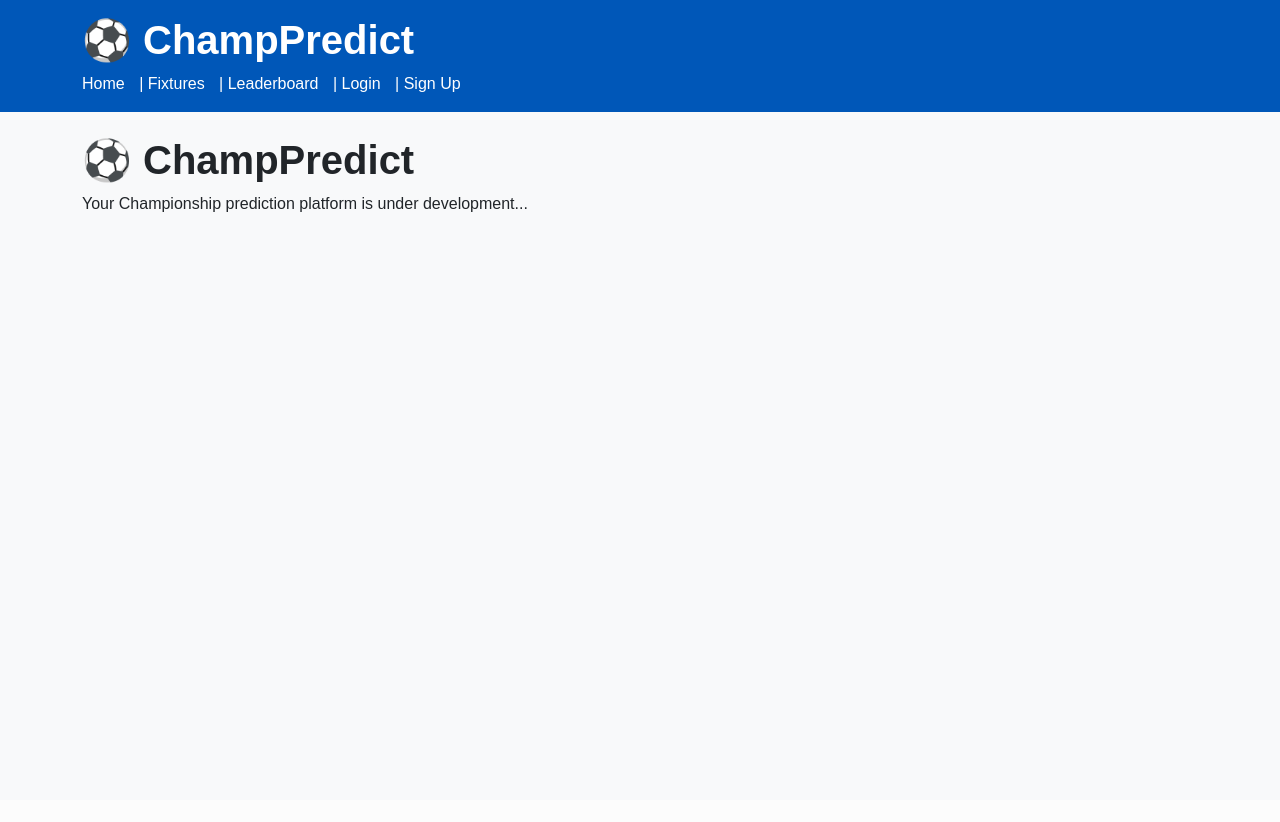
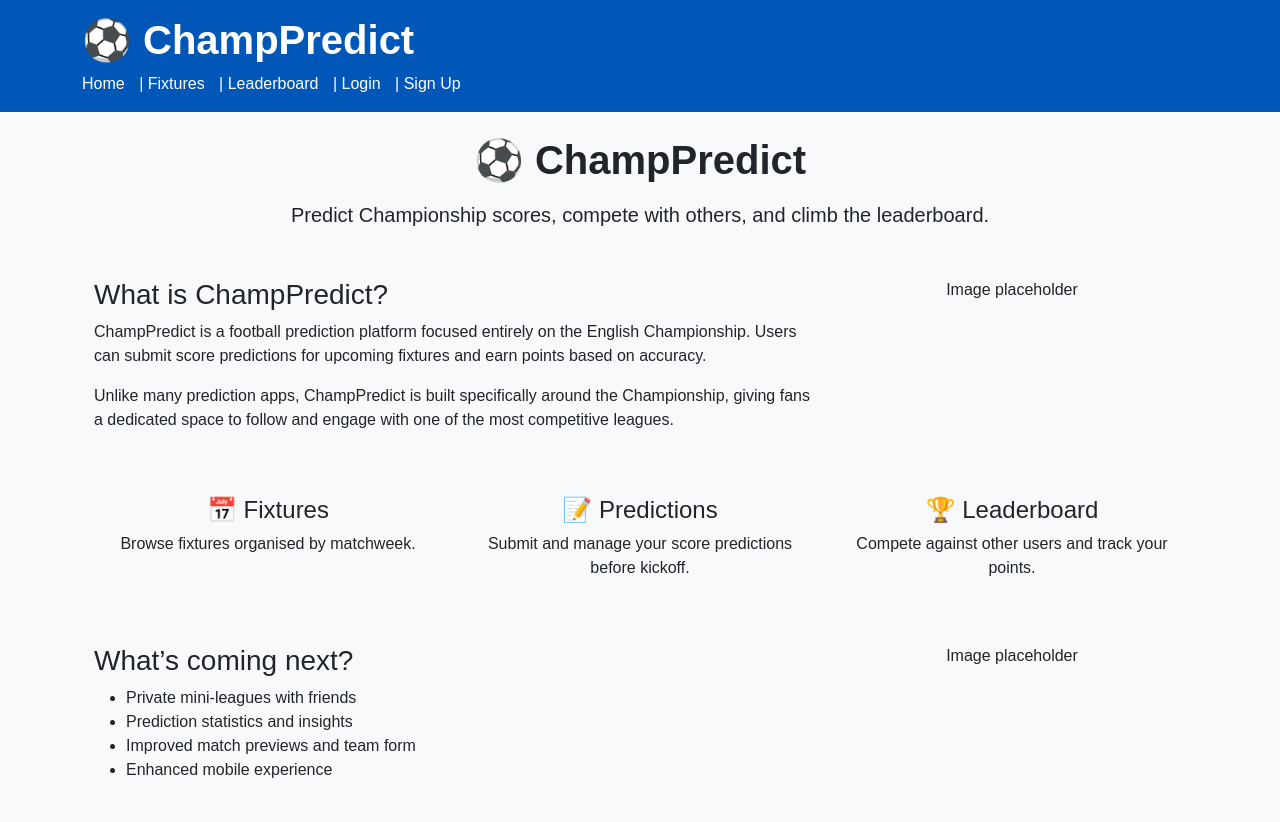
Before and after one commit to joeb-brfc/champpredict, a Django app: page / in a window 1280 px wide. Before the commit the page ends 212 px from the top, so only its background shows below. Run offline with Django 5.2, Linux system fonts and the light colour scheme.

Commit message:
Add homepage content with intro, features, and placeholders

```diff
--- a/predictor/templates/predictor/fixture_detail.html
+++ b/predictor/templates/predictor/fixture_detail.html
@@ -86,3 +86,7 @@
 </div>
 
 {% endblock %}
+
+<!--This template renders a fixture detail page, displaying match information such as teams, matchweek, kickoff time, and the result if it exists. It uses Django template variables and conditionals to dynamically show data from the database.
+It includes user-specific functionality, allowing authenticated users to view their prediction, see points earned, and either submit or update a prediction using a Django form. The logic adapts depending on whether a prediction already exists.
+There is also business logic implemented at template level, such as preventing predictions after kickoff using a model method (fixture.is_locked), and restricting access to logged-in users only, improving data integrity and user experience.-->
--- a/predictor/templates/predictor/fixture_list.html
+++ b/predictor/templates/predictor/fixture_list.html
@@ -51,3 +51,7 @@
 </div>
 
 {% endblock %}
+
+<!--This template displays a list of fixtures grouped by matchweek, using a Django loop to iterate through a dictionary of grouped data. Each matchweek is clearly separated, improving readability and organisation for the user.
+It includes conditional navigation based on authentication, showing a prediction link for logged-in users and a login prompt for guests, which supports access control and guides user behaviour.
+Each fixture links to a detailed fixture page, creating a clear user journey, while also displaying kickoff times to provide key contextual information for predictions.-->
--- a/predictor/templates/predictor/home.html
+++ b/predictor/templates/predictor/home.html
@@ -2,7 +2,76 @@
 
 {% block content %}
 
-<h1>⚽ ChampPredict</h1>
-<p>Your Championship prediction platform is under development...</p>
+<div class="container mt-4">
+
+  <!-- Hero section -->
+  <div class="text-center mb-5">
+    <h1 class="mb-3">⚽ ChampPredict</h1>
+    <p class="lead">
+      Predict Championship scores, compete with others, and climb the leaderboard.
+    </p>
+  </div>
+
+  <!-- Intro section -->
+  <div class="row mb-5">
+    <div class="col-md-8">
+      <h3>What is ChampPredict?</h3>
+      <p>
+        ChampPredict is a football prediction platform focused entirely on the English Championship.
+        Users can submit score predictions for upcoming fixtures and earn points based on accuracy.
+      </p>
+      <p>
+        Unlike many prediction apps, ChampPredict is built specifically around the Championship,
+        giving fans a dedicated space to follow and engage with one of the most competitive leagues.
+      </p>
+    </div>
+
+    <!-- Placeholder image -->
+    <div class="col-md-4 text-center">
+      <div class="placeholder-box">
+        <p>Image placeholder</p>
+      </div>
+    </div>
+  </div>
+
+  <!-- Features section -->
+  <div class="row mb-5 text-center">
+    <div class="col-md-4">
+      <h4>📅 Fixtures</h4>
+      <p>Browse fixtures organised by matchweek.</p>
+    </div>
+
+    <div class="col-md-4">
+      <h4>📝 Predictions</h4>
+      <p>Submit and manage your score predictions before kickoff.</p>
+    </div>
+
+    <div class="col-md-4">
+      <h4>🏆 Leaderboard</h4>
+      <p>Compete against other users and track your points.</p>
+    </div>
+  </div>
+
+  <!-- Future ideas section -->
+  <div class="row mb-4">
+    <div class="col-md-8">
+      <h3>What’s coming next?</h3>
+      <ul>
+        <li>Private mini-leagues with friends</li>
+        <li>Prediction statistics and insights</li>
+        <li>Improved match previews and team form</li>
+        <li>Enhanced mobile experience</li>
+      </ul>
+    </div>
+
+    <!-- Placeholder image -->
+    <div class="col-md-4 text-center">
+      <div class="placeholder-box">
+        <p>Image placeholder</p>
+      </div>
+    </div>
+  </div>
+
+</div>
 
 {% endblock %}
--- a/predictor/templates/predictor/matchweek_predictions.html
+++ b/predictor/templates/predictor/matchweek_predictions.html
@@ -65,3 +65,7 @@
 </form>
 
 {% endblock %}
+
+<!--This template provides a bulk prediction interface for an entire matchweek, allowing users to submit multiple predictions in one form. It dynamically renders fixtures alongside input fields using a loop of form instances.
+It includes advanced form handling, with CSRF protection, multiple POST actions, and conditional logic to prevent editing once a fixture is locked using a model method (is_locked).
+There’s also a user control feature to clear predictions, with a confirmation prompt to prevent accidental data loss, improving usability and safeguarding user input.-->
--- a/predictor/templates/predictor/my_predictions.html
+++ b/predictor/templates/predictor/my_predictions.html
@@ -162,3 +162,7 @@
 </div>
 
 {% endblock %}
+
+<!--This template displays a personalised “My Predictions” dashboard, where a user’s predictions are separated into three categories: upcoming, awaiting results, and completed. That improves usability by making the prediction journey clear at each stage.
+It uses conditional rendering and Django template loops to show different datasets depending on fixture status, while Bootstrap cards, tables, and badges improve the visual structure and make statuses easy to understand.
+For completed fixtures, the template also calls the calculate_points method and applies colour-coded badge feedback for 3, 1, or 0 points, which gives the user instant visual feedback on prediction performance.-->
```
Also changed, not shown: README.md, predictor/templates/predictor/base.html (line endings or trailing spaces), predictor/templates/predictor/leaderboard.html (line endings or trailing spaces).
